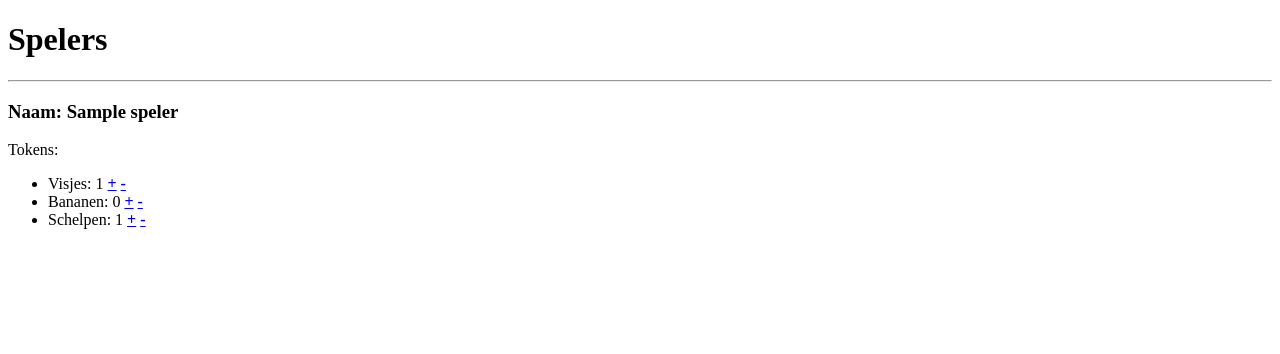
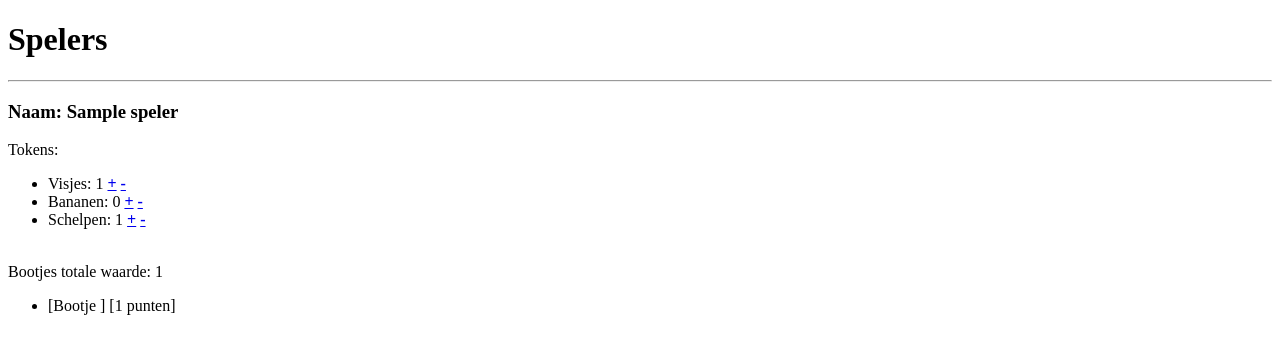
Before and after one commit to jennydenouden/spel, a Java web app: page /speler in a window 1280 px wide. Shown: the top 354 px of the page. Run offline with Spring Boot 4, a stand-in JSP engine, Linux system fonts and the light colour scheme; tables that the repository leaves empty hold one stand-in row (values such as "Sample post").

Commit message:
Speler pagina uitgebreid, met weergave van de inventaris

```diff
--- a/VyJy/src/main/webapp/WEB-INF/views/showSpeler.jsp
+++ b/VyJy/src/main/webapp/WEB-INF/views/showSpeler.jsp
@@ -30,6 +30,16 @@
                         <a href="/schelpaf${s.id}"><strong>-</strong></a>
                     </li>
                 </ul>
+                <br>
+                Bootjes totale waarde: ${s.printWaardeInventaris()}
+                <ul>
+                	<c:forEach items = "${ s.inventaris }" var = "bootje">
+                		<li>
+                			${bootje.toString()}
+                		</li>
+                	</c:forEach>
+
+                </ul>
             </p>
         </c:forEach>
     </body>
```
